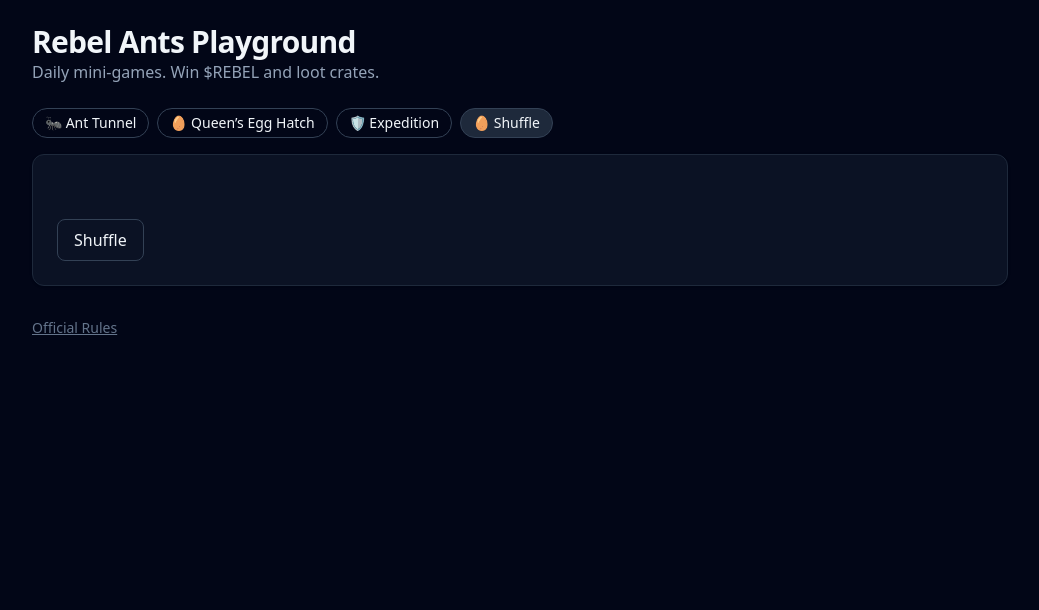
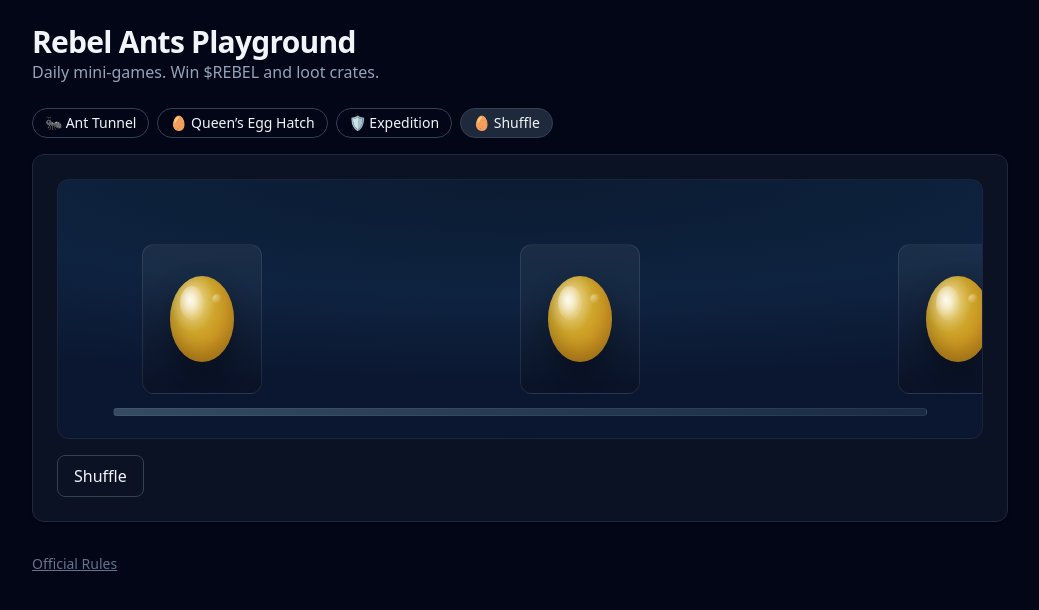
Before and after one commit to D1stknight/rebelants-playground, a Next.js app: page / in a window 1280 px wide. Both pictures are taken after a click on the button "🥚 Shuffle". Shown: the top 610 px of the page, without its empty margins (120-1159 px from the left). Built offline with nearby package versions, Linux system fonts and the light colour scheme.

Commit message:
Update globals.css

```diff
--- a/styles/globals.css
+++ b/styles/globals.css
@@ -89,3 +89,93 @@ body { @apply bg-slate-950 text-slate-100; }
 /* simple modal */
 .modal { position:fixed; inset:0; background:rgba(0,0,0,.55); display:grid; place-items:center; z-index:50; }
 .modal-card { background:#0b122e; border:1px solid #1f2937; padding: 18px; border-radius: 12px; width: 360px; text-align:center; }
+
+/* ================== Shuffle — scene & animations ================== */
+
+.shuffle-scene{
+  position: relative;
+  height: 260px;
+  border-radius: 12px;
+  border: 1px solid rgb(30 41 59 / 0.8);
+  background: radial-gradient(120% 80% at 50% 0%, #0b1b31 0%, #0e2340 55%, #0b1630 100%);
+  overflow: hidden;
+}
+
+.shuffle-scene .sweep{
+  position: absolute; inset: 0;
+  pointer-events: none;
+  background: linear-gradient(100deg, transparent 20%, rgba(255,255,255,.06) 50%, transparent 80%);
+  transform: translateX(-120%) skewX(-15deg);
+  opacity: 0;
+}
+.shuffle-scene .sweep.delay{ animation-delay: .35s; }
+.shuffle-scene .sweep.run{
+  animation: sweepAcross 1.2s ease-in-out .1s 2 both;
+  opacity: 1;
+}
+@keyframes sweepAcross{
+  0%{ transform: translateX(-120%) skewX(-15deg) }
+  100%{ transform: translateX(120%) skewX(-15deg) }
+}
+
+/* Progress rail */
+.shuffle-scene .rail{
+  position: absolute; left: 6%; right: 6%; bottom: 22px; height: 8px;
+  background: linear-gradient(90deg, #344b62, #182b42);
+  border-radius: 999px; overflow: hidden; border: 1px solid rgba(255,255,255,.06);
+}
+.shuffle-scene .rail-fill{
+  height: 100%;
+  background: linear-gradient(90deg, #71d5ff, #9cff4f, #ffe14d);
+  border-radius: inherit;
+  transition: width .12s linear;
+}
+
+/* Egg cards (absolutely positioned; JS sets translateX) */
+.egg-card{
+  position: absolute;
+  left: 0; top: 64px;
+  width: 120px; height: 150px;
+  display: grid; place-items: center;
+  background: linear-gradient(180deg, rgba(255,255,255,.06), rgba(0,0,0,.18));
+  border: 1px solid rgba(255,255,255,.09);
+  border-radius: 12px;
+  transition: transform .14s cubic-bezier(.25,.8,.25,1), box-shadow .2s ease, filter .2s ease;
+  will-change: transform;
+}
+.egg-card.can-pick{ cursor: pointer; }
+.egg-card.can-pick:hover{ transform: translateZ(0) scale(1.02) var(--_t,translateX(0)); box-shadow: 0 10px 30px rgba(0,0,0,.35); }
+.egg-card.can-pick:active{ transform: translateZ(0) scale(.98) var(--_t,translateX(0)); }
+
+.egg-body{
+  width: 64px; height: 86px; border-radius: 64px / 86px;
+  background:
+    radial-gradient(60% 60% at 35% 30%, rgba(255,240,180,.95), rgba(255,200,40,.8) 60%, rgba(255,180,30,.8) 100%),
+    radial-gradient(100% 100% at 50% 80%, rgba(0,0,0,.2), transparent 60%);
+  position: relative;
+  box-shadow: inset 0 -8px 18px rgba(0,0,0,.25), 0 12px 24px rgba(0,0,0,.35);
+}
+.egg-gloss{
+  position: absolute; left: 10px; top: 10px; width: 24px; height: 34px;
+  border-radius: 24px / 34px;
+  background: radial-gradient(70% 70% at 40% 40%, rgba(255,255,255,.85), rgba(255,255,255,.15) 70%, transparent 100%);
+  filter: blur(.2px);
+  mix-blend-mode: screen;
+}
+.egg-speckle{
+  position: absolute; right: 12px; top: 18px; width: 10px; height: 10px; border-radius: 50%;
+  background: radial-gradient(circle at 30% 30%, rgba(255,255,255,.7), transparent 70%);
+  opacity: .6;
+}
+
+/* Tiny wobble when you hover */
+.egg-card.can-pick:hover .egg-body{ animation: wobble .7s ease-in-out; }
+@keyframes wobble{
+  15%,100% { transform: rotate(0) }
+  25% { transform: rotate(-4deg) }
+  35% { transform: rotate(4deg) }
+  45% { transform: rotate(-3deg) }
+  65% { transform: rotate(3deg) }
+  75% { transform: rotate(-2deg) }
+  90% { transform: rotate(1deg) }
+}
```
